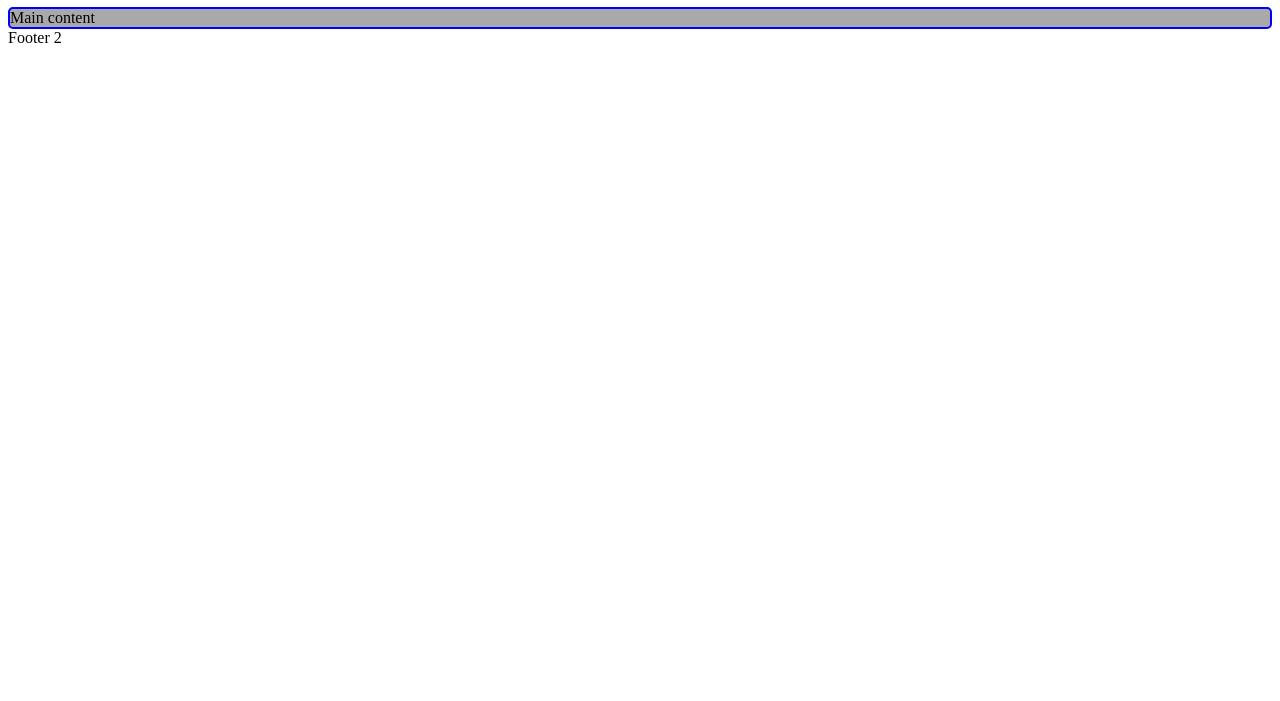
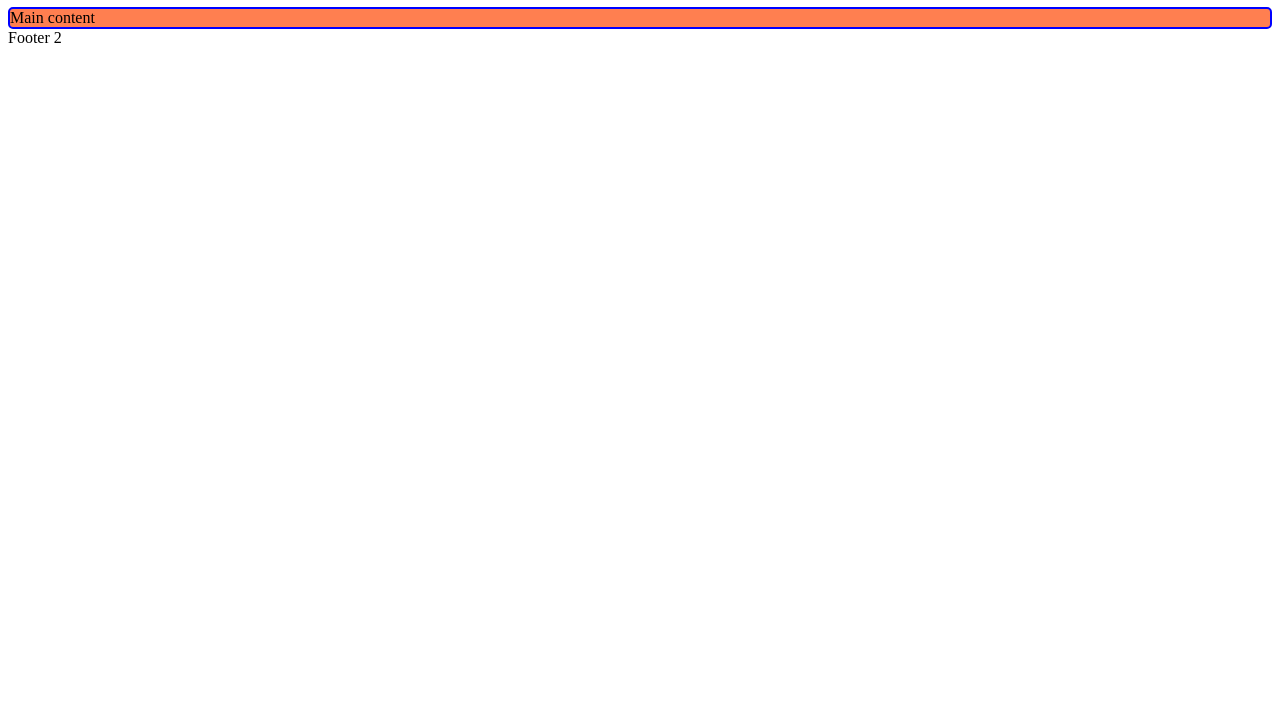
Before and after one commit to leonbohdan/repo-webinar, a plain HTML site: page index.html in a window 1280 px wide. Shown: the part 99-800 px from the top of the page. Drawn offline with Linux system fonts and the light colour scheme.

Commit message:
fix according code review

```diff
--- a/index.html
+++ b/index.html
@@ -8,7 +8,7 @@
     section {
       border: 2px solid blue;
       border-radius: 5px;
-      background-color:darkgray;
+      background-color:coral;
     }
   </style>
 </head>
```
